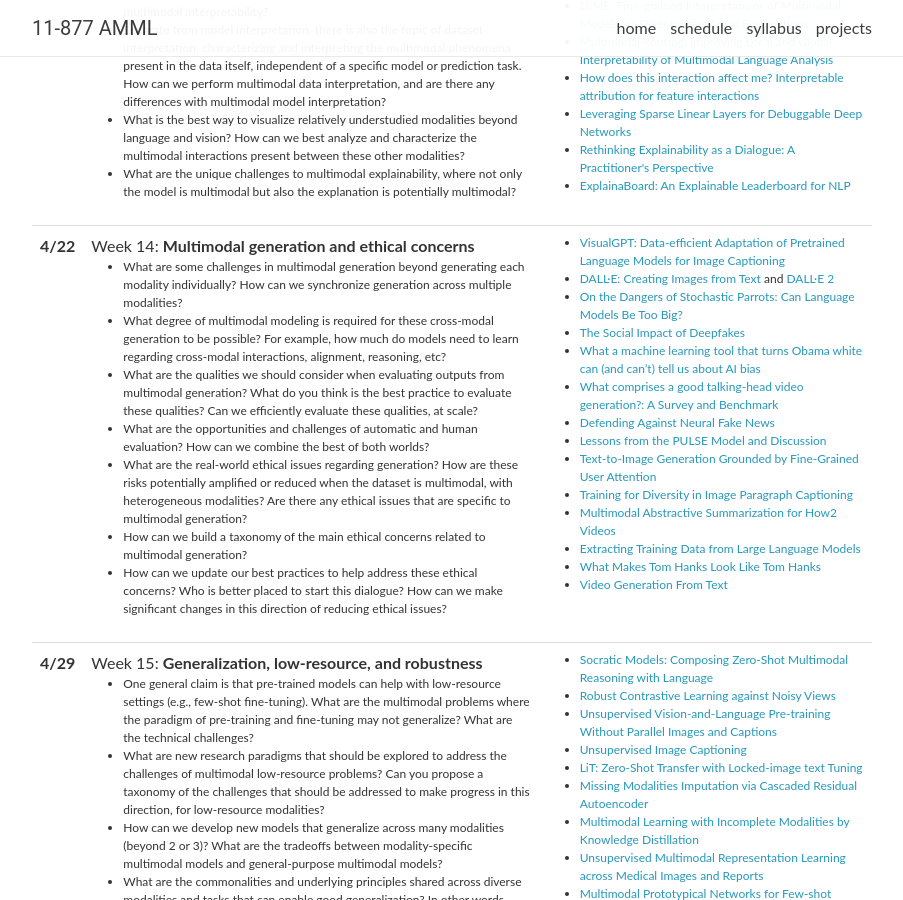
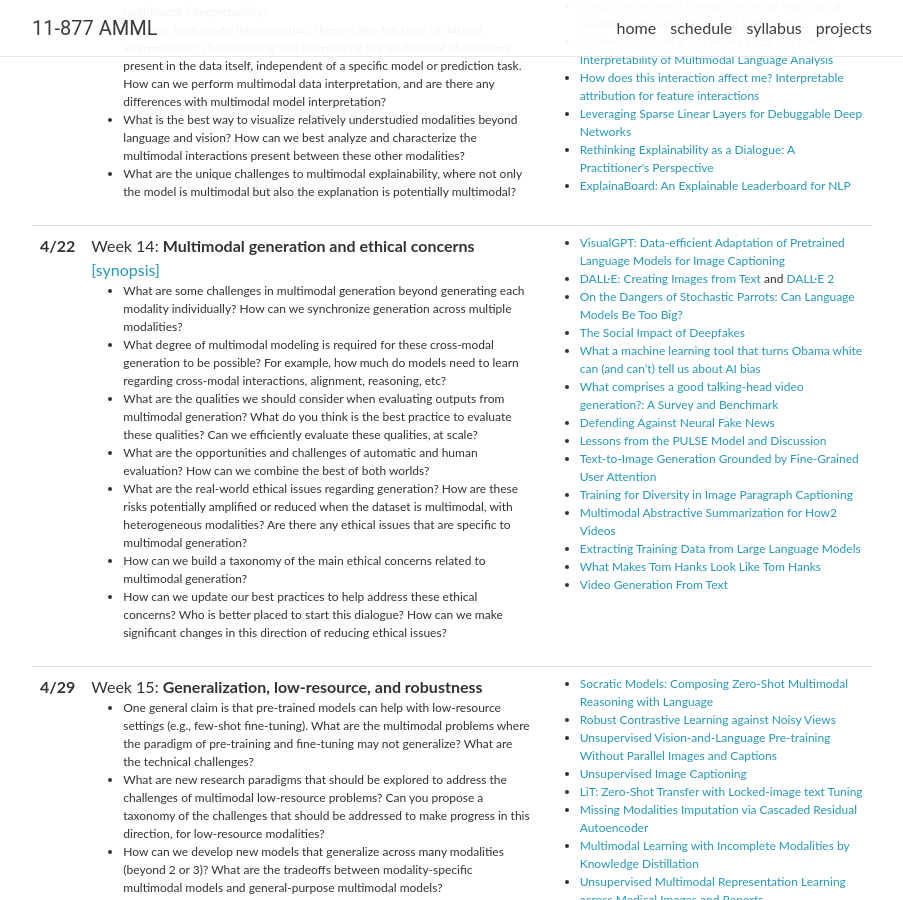
Before and after one commit to CMU-MultiComp-Lab/adv-mmml-course, a Jekyll site: the page built from _pages/schedule.md, in a window 1280 px wide and 900 px high, scrolled down 4261 px. Shown: the whole window, without its empty margins (188-1091 px from the left). Built offline with Jekyll 4.4.1, drawn with Linux system fonts in a browser that asks for light colours; nearby versions of some CDN libraries; comment, search, counter and statistics services are not loaded.

Commit message:
Update lectures.yml

```diff
--- a/_data/lectures.yml
+++ b/_data/lectures.yml
@@ -247,7 +247,7 @@
 
 - date: 4/22
   title: >
-    Week 14: <strong>Multimodal generation and ethical concerns</strong>
+    Week 14: <strong>Multimodal generation and ethical concerns</strong> <a href="11877_week14.pdf">[synopsis]</a>
   topics:
     - What are some challenges in multimodal generation beyond generating each modality individually? How can we synchronize generation across multiple modalities? <br/>
     - What degree of multimodal modeling is required for these cross-modal generation to be possible? For example, how much do models need to learn regarding cross-modal interactions, alignment, reasoning, etc? <br/>
```
